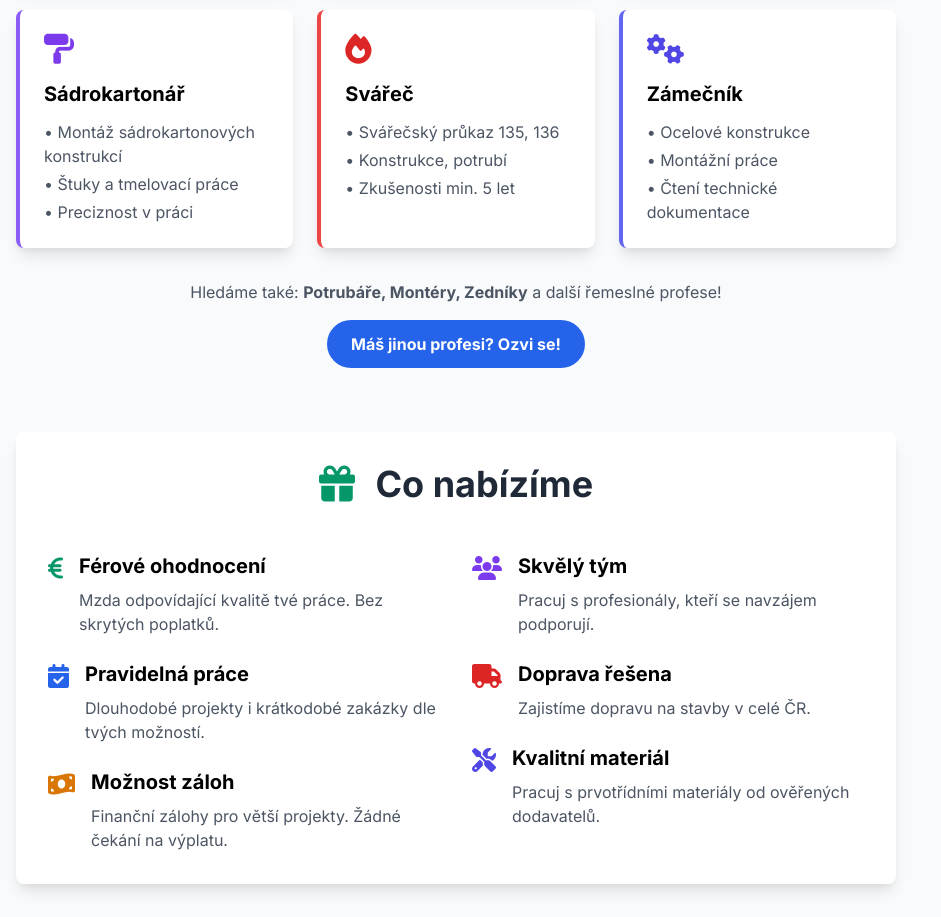
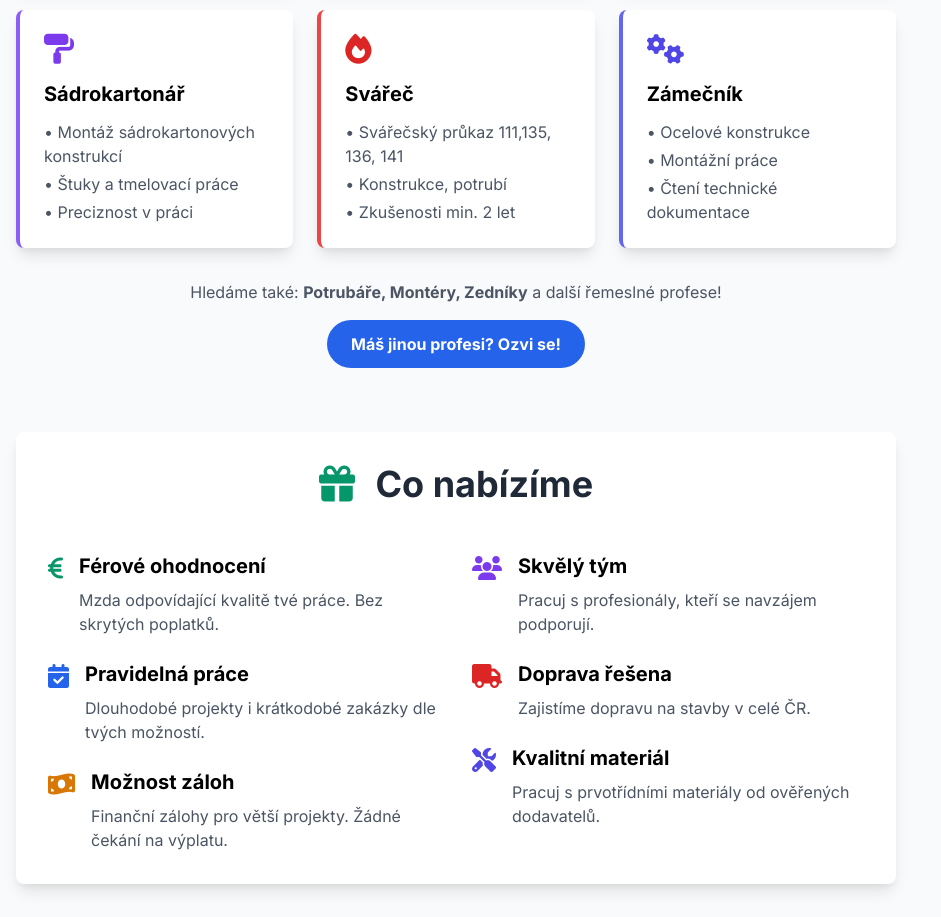
Before and after one commit to Mattesss9/naborovy-web-remeslnici, a website: page Náborový web.html in a window 1280 px wide. Shown: the part 820-1737 px from the top of the page, without its empty margins (0-941 px from the left). Drawn offline with nearby package versions, Linux system fonts and the light colour scheme.

Commit message:
update: změna požadavků na svářeče (průkazy + zkušenosti) a aktualizace README

```diff
--- a/Náborový web.html
+++ b/Náborový web.html
@@ -142,9 +142,9 @@
                     <i class="fas fa-fire text-3xl text-red-600 mb-4"></i>
                     <h3 class="text-xl font-bold mb-3">Svářeč</h3>
                     <ul class="text-gray-600 space-y-1">
-                        <li>• Svářečský průkaz 135, 136</li>
+                        <li>• Svářečský průkaz 111,135, 136, 141</li>
                         <li>• Konstrukce, potrubí</li>
-                        <li>• Zkušenosti min. 5 let</li>
+                        <li>• Zkušenosti min. 2 let</li>
                     </ul>
                 </div>
 
```
Also changed, not shown: README.md.
